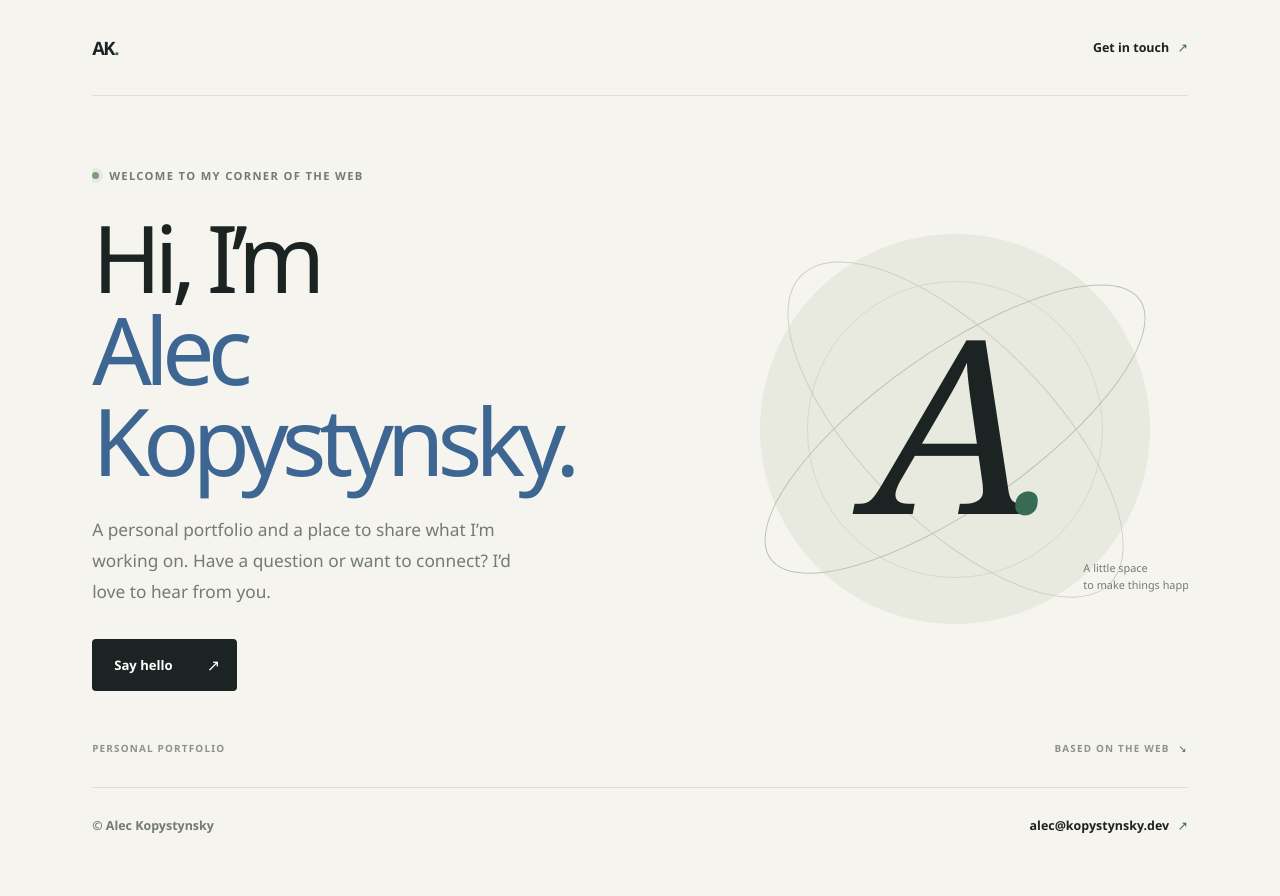
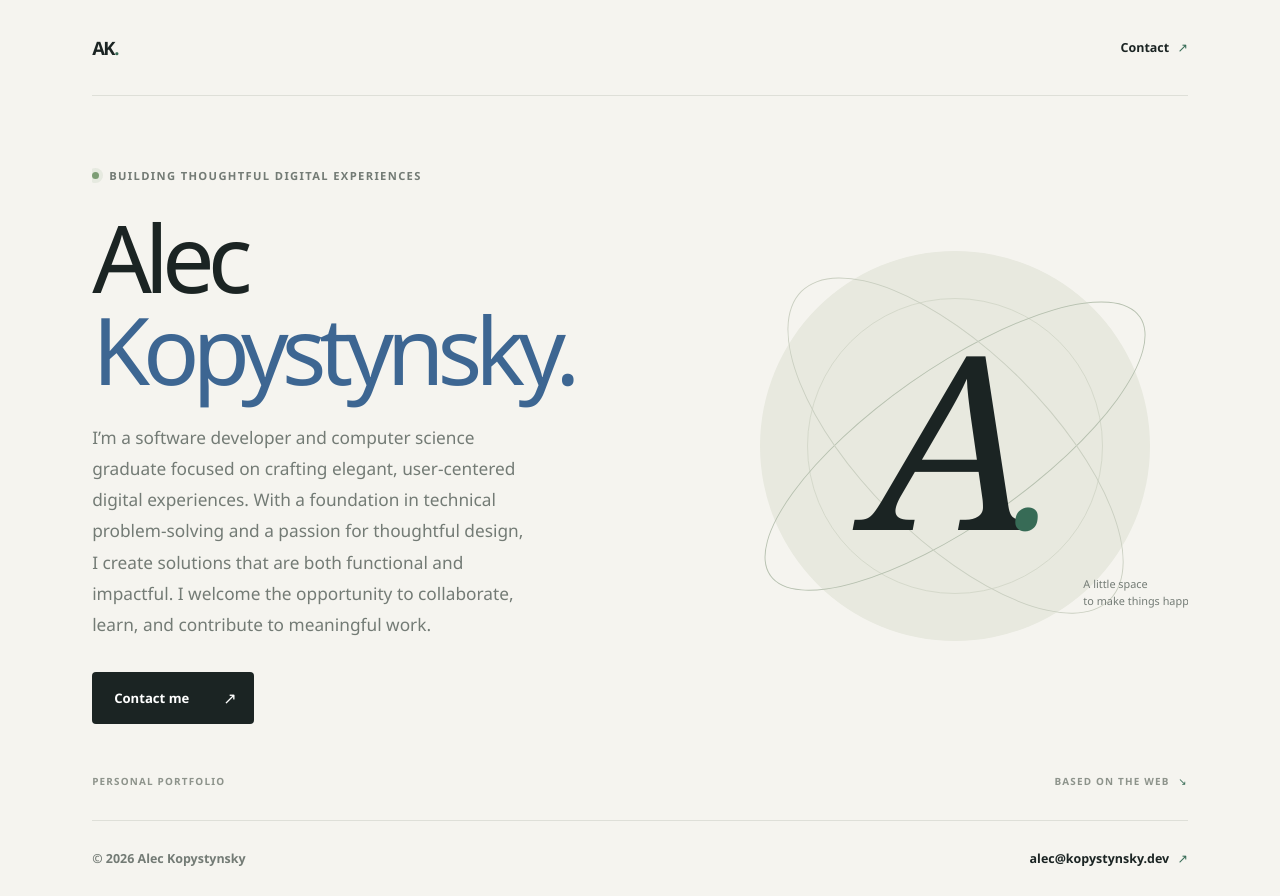
Before and after one commit to AKopy89/Portfolio, a plain HTML site: page index.html in a window 1280 px wide. Before the commit the page ends 863 px from the top, so only its background shows below. Drawn offline with Linux system fonts and the light colour scheme.

Commit message:
Add files via upload

```diff
--- a/index.html
+++ b/index.html
@@ -3,25 +3,25 @@
 <head>
     <meta charset="UTF-8">
     <meta name="viewport" content="width=device-width, initial-scale=1.0">
-    <meta name="description" content="The personal website of Alec Kopystynsky.">
+    <meta name="description" content="Alec Kopystynsky is a software developer and computer science graduate building thoughtful digital experiences.">
     <meta name="theme-color" content="#f5f4ef">
-    <title>Alec Kopystynsky — Personal Portfolio</title>
+    <title>Alec Kopystynsky | Software Developer</title>
     <link rel="stylesheet" href="styles.css">
 </head>
 <body>
     <header class="site-header">
         <a class="wordmark" href="#home" aria-label="Alec Kopystynsky, home">AK<span>.</span></a>
-        <a class="header-link" href="mailto:alec@kopystynsky.dev">Get in touch <span aria-hidden="true">↗</span></a>
+        <a class="header-link" href="mailto:alec@kopystynsky.dev">Contact <span aria-hidden="true">↗</span></a>
     </header>
 
     <main id="home">
         <section class="hero" aria-labelledby="hero-title">
             <div class="hero-copy">
-                <p class="eyebrow"><span class="status-dot" aria-hidden="true"></span> Welcome to my corner of the web</p>
-                <h1 id="hero-title">Hi, I’m<br><span>Alec Kopystynsky.</span></h1>
-                <p class="intro">A personal portfolio and a place to share what I’m working on. Have a question or want to connect? I’d love to hear from you.</p>
+                <p class="eyebrow"><span class="status-dot" aria-hidden="true"></span> Building thoughtful digital experiences</p>
+                <h1 id="hero-title">Alec<br><span>Kopystynsky.</span></h1>
+                <p class="intro">I’m a software developer and computer science graduate focused on crafting elegant, user-centered digital experiences. With a foundation in technical problem-solving and a passion for thoughtful design, I create solutions that are both functional and impactful. I welcome the opportunity to collaborate, learn, and contribute to meaningful work.</p>
                 <a class="contact-button" href="mailto:alec@kopystynsky.dev">
-                    <span>Say hello</span>
+                    <span>Contact me</span>
                     <span class="button-arrow" aria-hidden="true">↗</span>
                 </a>
             </div>
@@ -39,7 +39,7 @@
     </main>
 
     <footer class="site-footer">
-        <span>© Alec Kopystynsky</span>
+        <span>© 2026 Alec Kopystynsky</span>
         <a href="mailto:alec@kopystynsky.dev">alec@kopystynsky.dev <span aria-hidden="true">↗</span></a>
     </footer>
 </body>
```
